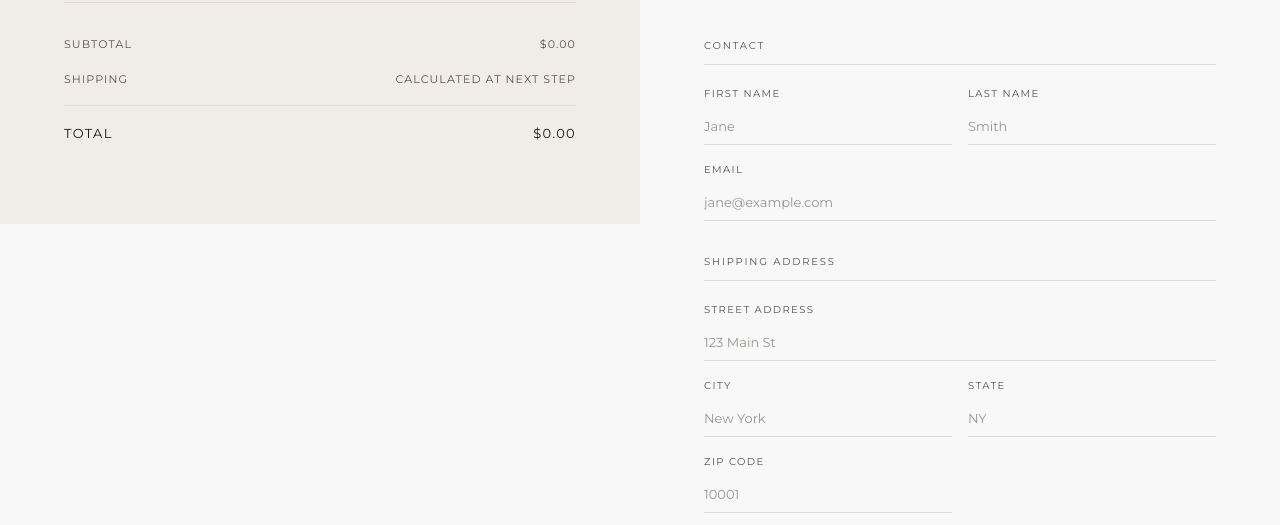
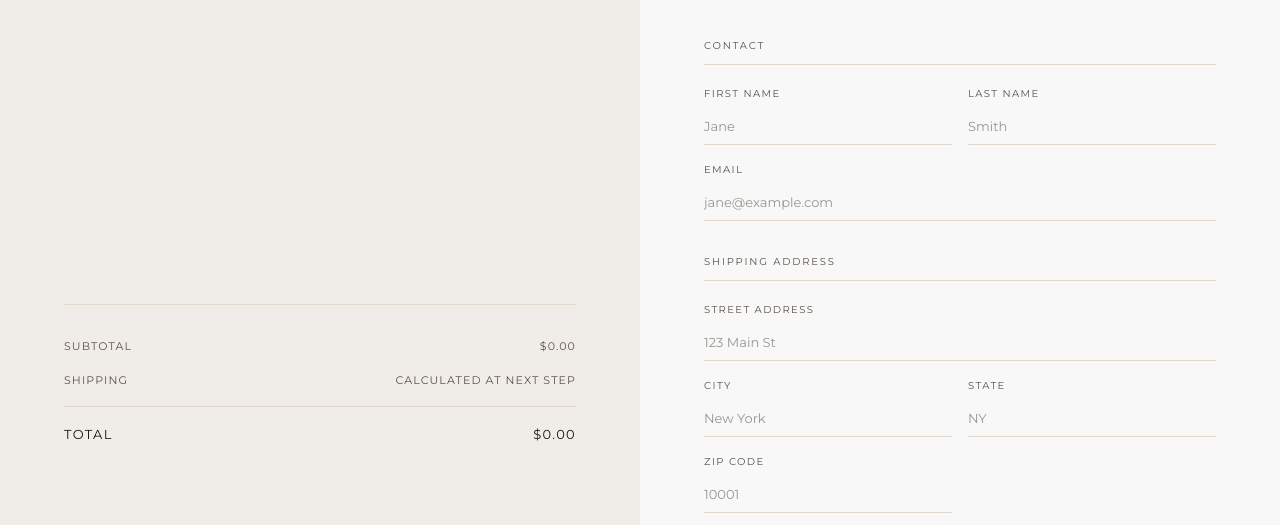
Before and after one commit to jgordo61/shey-carpenter-vintage-resale, a website: page checkout.html in a window 1280 px wide. Shown: the part 275-800 px from the top of the page. Drawn offline with nearby package versions, Linux system fonts and the light colour scheme; a script that the page names is missing; a web font is replaced by a local one.

Commit message:
Fix checkout: full height layout, right column scrolls independently
Co-Authored-By: Claude Sonnet 4.6 <noreply@anthropic.com>

```diff
--- a/checkout.html
+++ b/checkout.html
@@ -13,8 +13,8 @@
     .checkout-layout {
       display: grid;
       grid-template-columns: 1fr 1fr;
+      height: calc(100vh - var(--nav-h));
       margin-top: var(--nav-h);
-      align-items: start;
     }
 
     /* ── Order Summary (left) ── */
@@ -97,6 +97,8 @@
       padding: 72px 64px;
       display: flex;
       flex-direction: column;
+      overflow-y: auto;
+      height: 100%;
     }
     .checkout-back {
       font-family: var(--sans);
```
